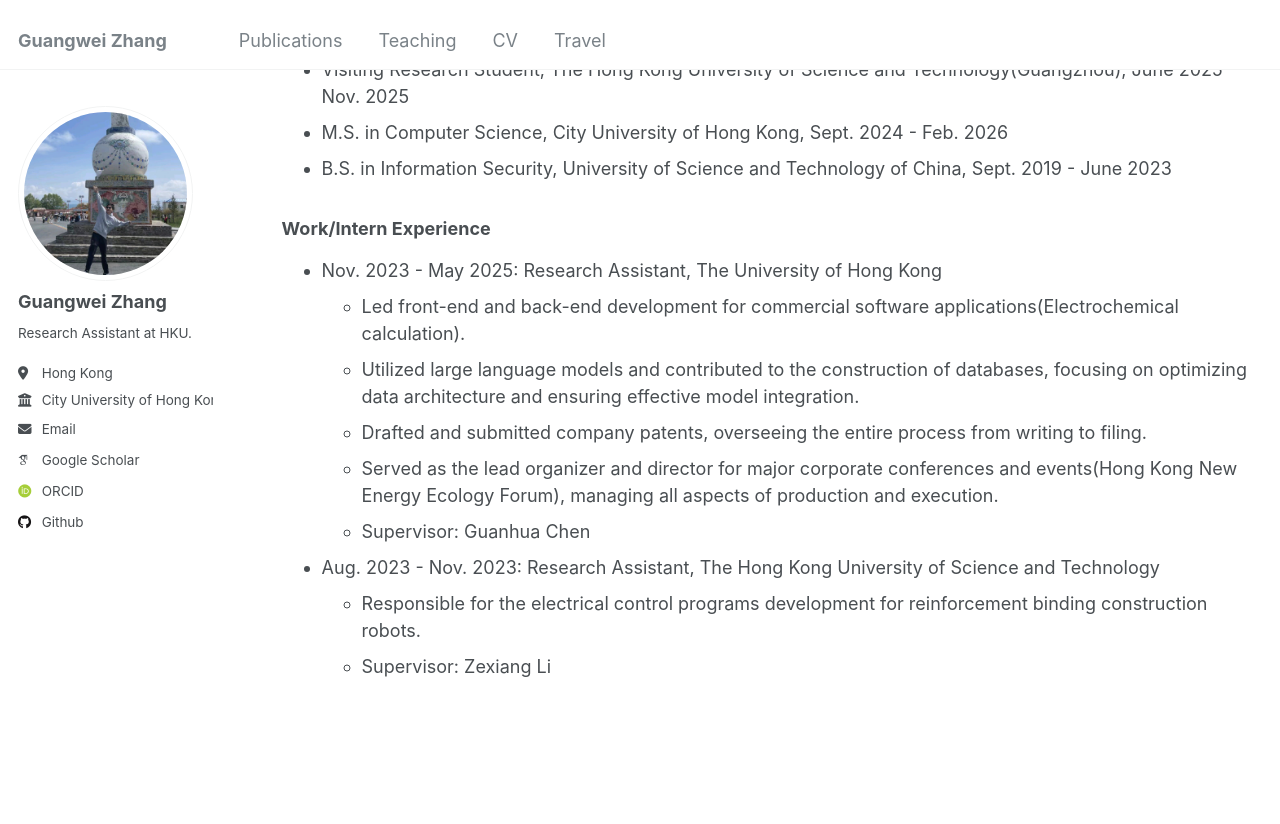
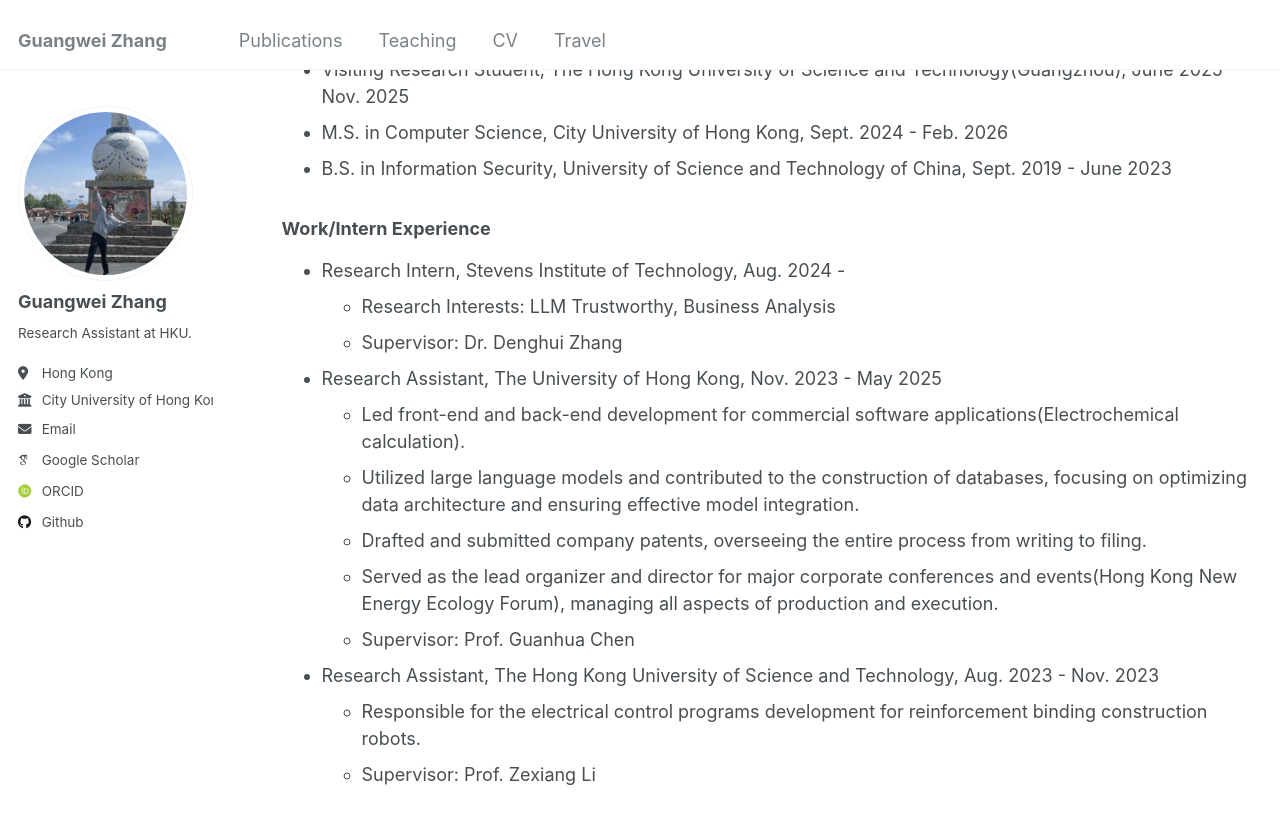
Before and after one commit to changhu73/changhu73.github.io, a Jekyll site: the page built from _pages/cv.md, in a window 1280 px wide and 900 px high, scrolled down 209 px. Shown: the top 824 px of the window. Built offline with Jekyll 4.4.1, drawn with Linux system fonts in a browser that asks for light colours; some web fonts are replaced.

Commit message:
Update cv.md

```diff
--- a/_pages/cv.md
+++ b/_pages/cv.md
@@ -20,13 +20,17 @@ redirect_from:
 
 
 ### Work/Intern Experience
-* Nov. 2023 - May 2025: Research Assistant, The University of Hong Kong  <!-- Hong Kong Quantum AI Lab -->
+* Research Intern, Stevens Institute of Technology, Aug. 2024 -
+  *  Research Interests: LLM Trustworthy, Business Analysis
+  *  Supervisor: Dr. Denghui Zhang
+
+* Research Assistant, The University of Hong Kong, Nov. 2023 - May 2025  <!-- Hong Kong Quantum AI Lab -->
   *  Led front-end and back-end development for commercial software applications(Electrochemical calculation).
   *  Utilized large language models and contributed to the construction of databases, focusing on optimizing data architecture and ensuring effective model integration.
   *  Drafted and submitted company patents, overseeing the entire process from writing to filing.
   *  Served as the lead organizer and director for major corporate conferences and events(Hong Kong New Energy Ecology Forum), managing all aspects of production and execution.
-  *  Supervisor: Guanhua Chen
+  *  Supervisor: Prof. Guanhua Chen
 
-* Aug. 2023 - Nov. 2023: Research Assistant, The Hong Kong University of Science and Technology <!-- Hong Kong Center for Construction Robotics -->
+* Research Assistant, The Hong Kong University of Science and Technology, Aug. 2023 - Nov. 2023 <!-- Hong Kong Center for Construction Robotics -->
   * Responsible for the electrical control programs development for reinforcement binding construction robots.
-  * Supervisor: Zexiang Li
+  * Supervisor: Prof. Zexiang Li
```
